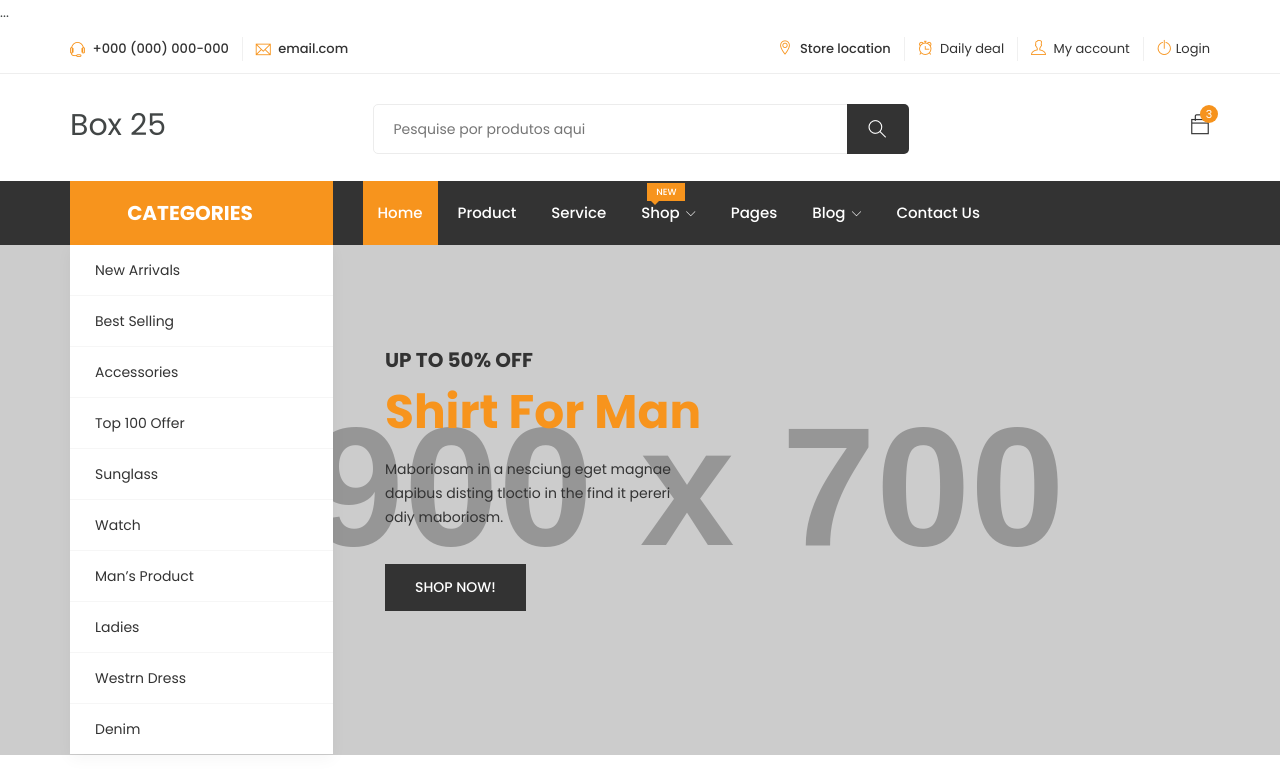
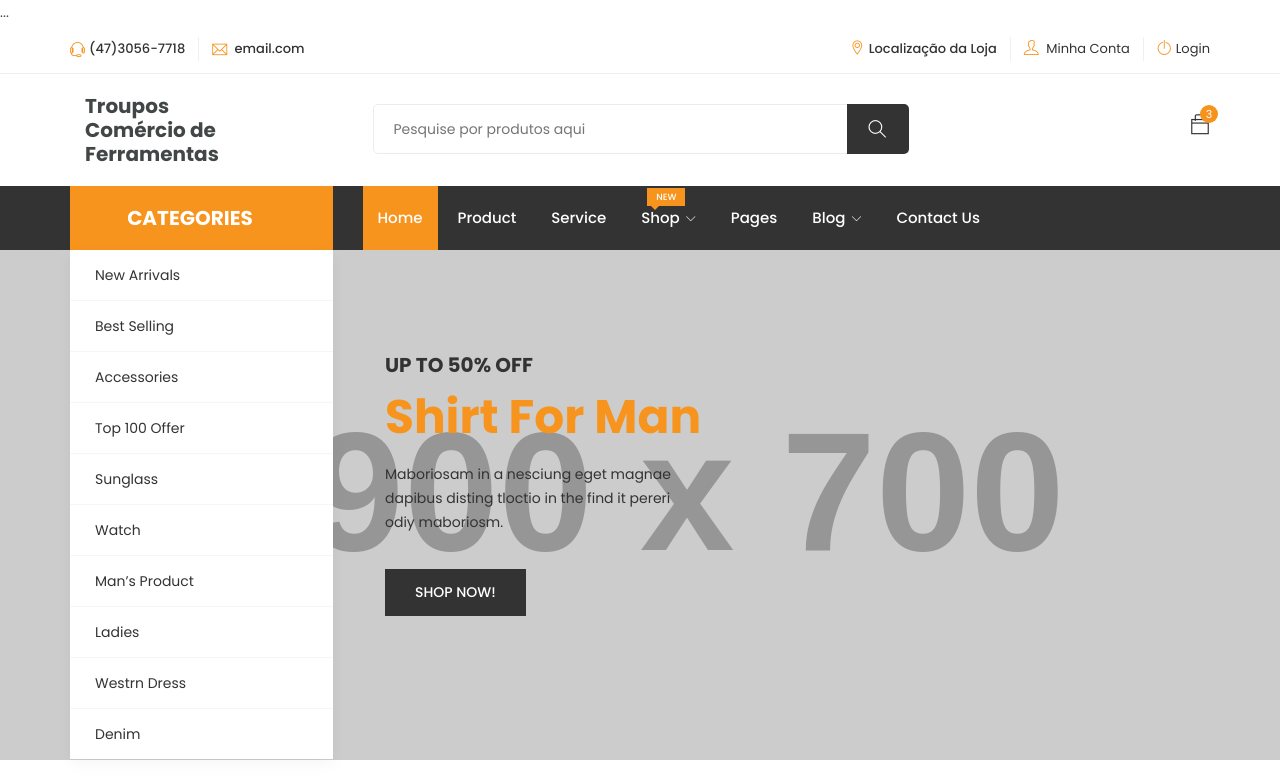
Before and after one commit to caiooncoding/troupos-comercio-backend, a React (Create React App) app in the folder frontend/: page / in a window 1280 px wide. Shown: the top 783 px of the page. Built offline with nearby package versions, Linux system fonts and the light colour scheme; a web font is replaced by a local one.

Commit message:
Alterado a Navbar da página home

```diff
--- a/frontend/src/components/Home/index.js
+++ b/frontend/src/components/Home/index.js
@@ -16,7 +16,7 @@ function Home() {
 
                   <div className="top-left">
                     <ul className="list-main">
-                      <li><i className="ti-headphone-alt"></i> +000 (000) 000-000</li>
+                      <li><i className="ti-headphone-alt"></i>(47)3056-7718</li>
                       <li><i className="ti-email"></i> email.com</li>
                     </ul>
                   </div>
@@ -26,9 +26,8 @@ function Home() {
 
                   <div className="right-content">
                     <ul className="list-main">
-                      <li><i className="ti-location-pin"></i> Store location</li>
-                      <li><i className="ti-alarm-clock"></i> <a href="#">Daily deal</a></li>
-                      <li><i className="ti-user"></i> <a href="#">My account</a></li>
+                      <li><i className="ti-location-pin" ></i>Localização da Loja</li>
+                      <li><i className="ti-user"></i> <a href="#">Minha Conta</a></li>
                       <li><i className="ti-power-off"></i><a href="/login">Login</a></li>
                     </ul>
                   </div>
@@ -43,8 +42,8 @@ function Home() {
               <div className="row">
                 <div className="col-lg-2 col-md-2 col-12">
 
-                  <div className="logo">
-                    <a href="#">Box 25</a>
+                  <div className="container-fluid">
+                    <h5 href="#">Troupos Comércio de Ferramentas</h5>
                   </div>
 
                   <div className="search-top">
--- a/frontend/src/components/Navbar/index.js
+++ b/frontend/src/components/Navbar/index.js
@@ -23,7 +23,7 @@ function Navbar() {
                   <div className="right-content">
                     <ul className="list-main">
                       <li><i className="ti-location-pin"></i>Localização da Loja</li>
-                      <li><i className="ti-user"></i> <a href="#">My account</a></li>
+                      <li><i className="ti-user"></i> <a href="#">Minha Conta</a></li>
                       <li><i className="ti-power-off"></i><a href="/login">Login</a></li>
                     </ul>
                   </div>
```
